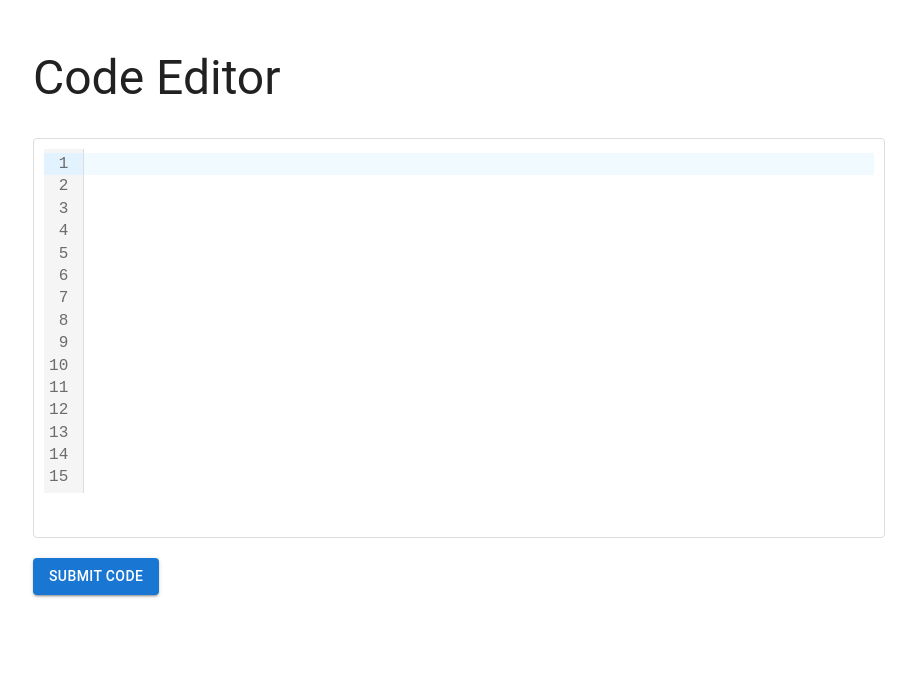
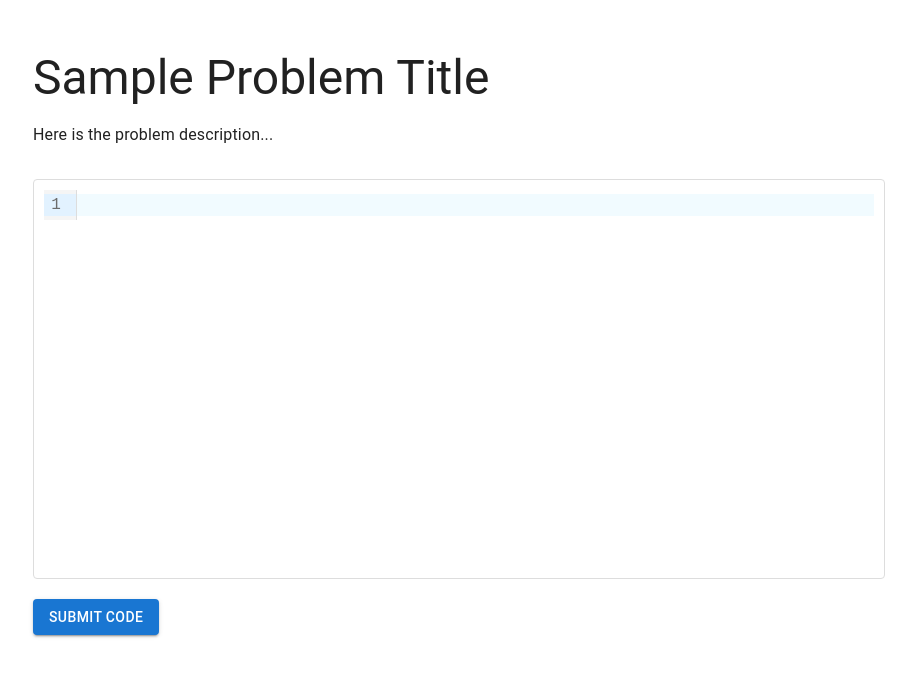
Before and after one commit to abap34/ml-lecture-judge, a React (Create React App) app in the folder front/: page / in a window 1280 px wide. Shown: the top 676 px of the page, without its empty margins (181-1097 px from the left). Built offline with nearby package versions, Linux system fonts and the light colour scheme.

Commit message:
問題表示できるようにした

```diff
--- a/front/src/App.js
+++ b/front/src/App.js
@@ -5,25 +5,26 @@ import axios from 'axios';
 
 function App() {
   const [code, setCode] = useState('');
+  const [problemTitle, setProblemTitle] = useState('Sample Problem Title');
+  const [problemContent, setProblemContent] = useState('Here is the problem description...');
 
   const handleCodeSubmit = async () => {
     try {
-      const response = await axios.post(`http://localhost:8000/submit`, { code });
-      console.log(`Code length: ${response.data.length}`); // コードの長さを表示
+      const response = await axios.post('http://localhost:8000/submit', { code });
+      console.log(`Response json: ${JSON.stringify(response.data)}`);
     } catch (error) {
       console.error("There was an error submitting the code!", error);
     }
   };
 
-  // CodeMirrorの設定
   const editor = useRef(null);
   const { setContainer } = useCodeMirror({
     container: editor.current,
-    value: '\n\n\n\n\n\n\n\n\n\n\n\n\n\n',
+    value: '',
     options: {
       mode: 'python',
       lineNumbers: true,
-      lineWrapping: true, // 行の自動折り返し
+      lineWrapping: true,
     },
     onChange: (value, viewUpdate) => {
       setCode(value);
@@ -39,7 +40,10 @@ function App() {
   return (
     <Container maxWidth="md" style={{ marginTop: '50px' }}>
       <Typography variant="h3" component="h1" gutterBottom>
-        Code Editor
+        {problemTitle}
+      </Typography>
+      <Typography variant="body1" gutterBottom>
+        {problemContent}
       </Typography>
       <Box mt={4} width="100%">
         <div
```
